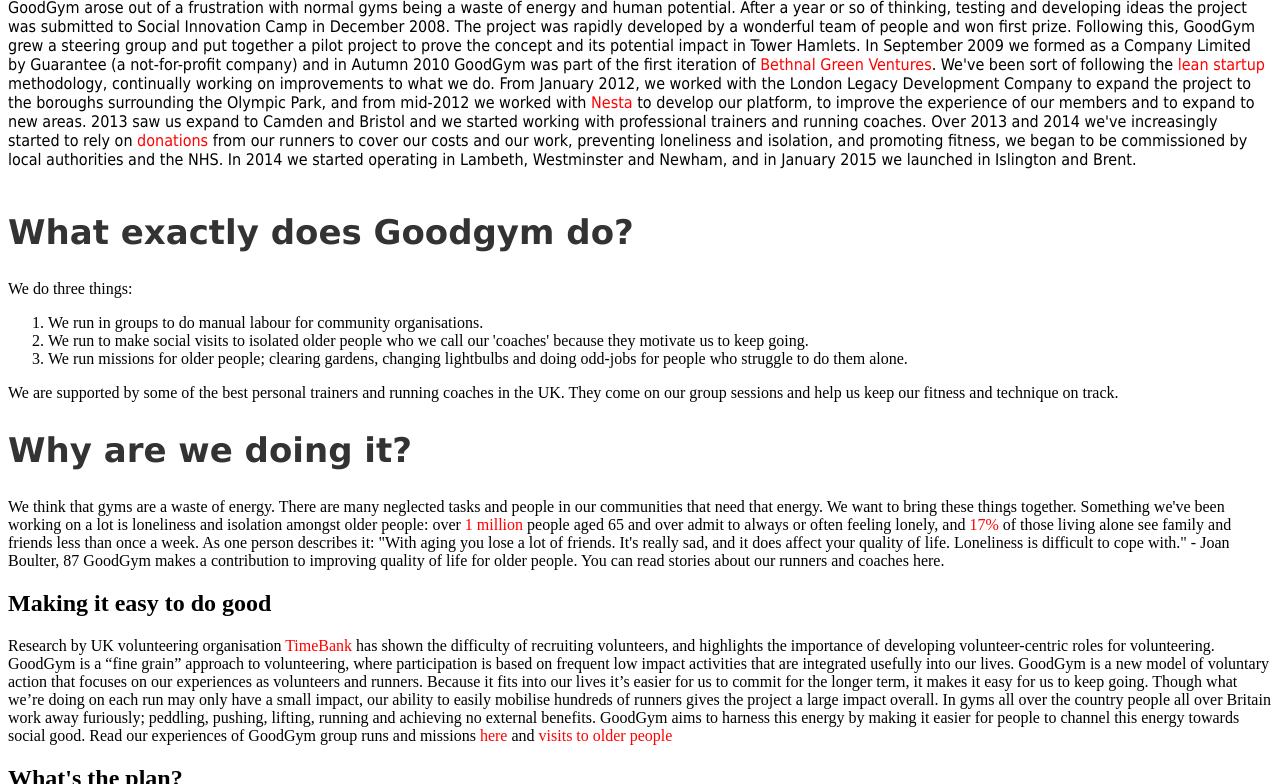
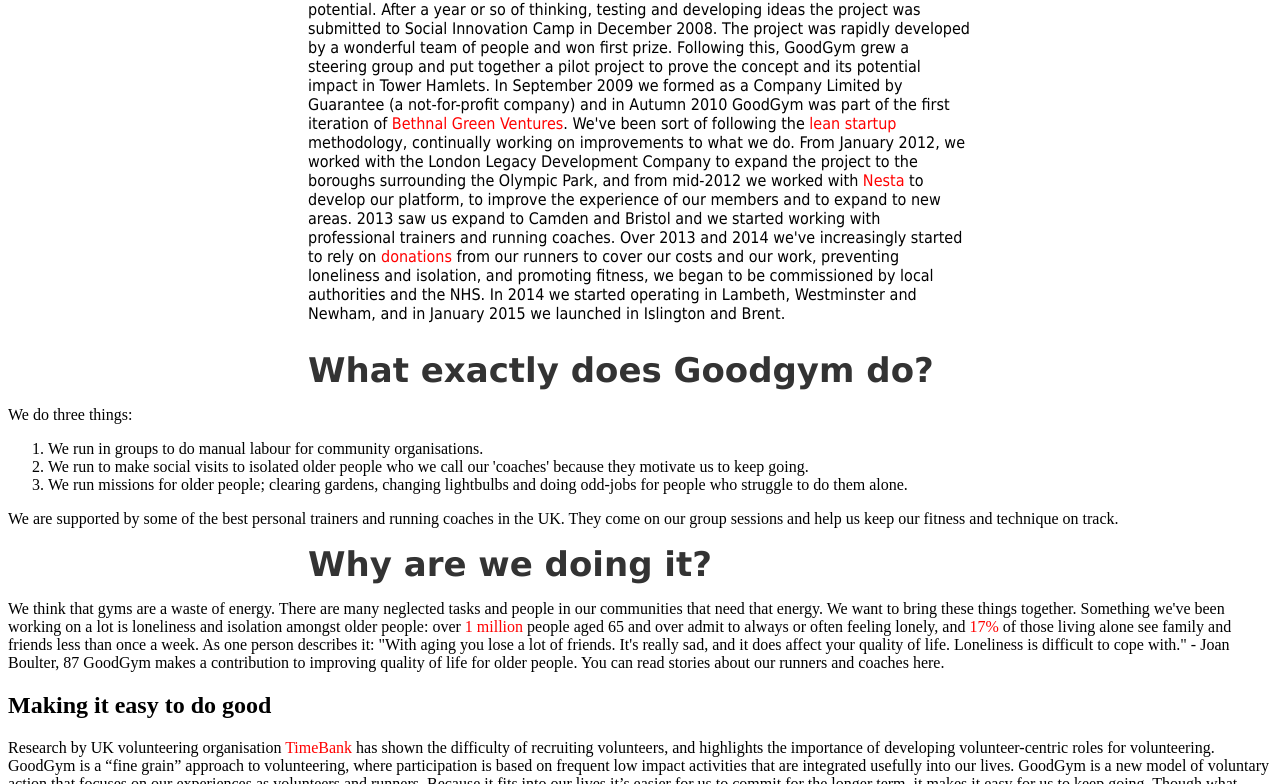
Before and after one commit to SayeedMiah20/mygoodgym, a plain HTML site: page index.html in a window 1280 px wide. Shown: the part 492-1276 px from the top of the page. Drawn offline with Linux system fonts and the light colour scheme.

Commit message:
Update style.css

```diff
--- a/style.css
+++ b/style.css
@@ -3,6 +3,7 @@
   font-family: Futura, Verdana, sans-serif;
   text-decoration: none;
   color: #333333;
+  margin: 12px 300px;
 }
 
 .logo {
@@ -22,6 +23,7 @@
   font-size: 16px;
   position: relative;
   bottom: 15px;
+  margin: 0px 300px;
 }
 
 #About {
```
